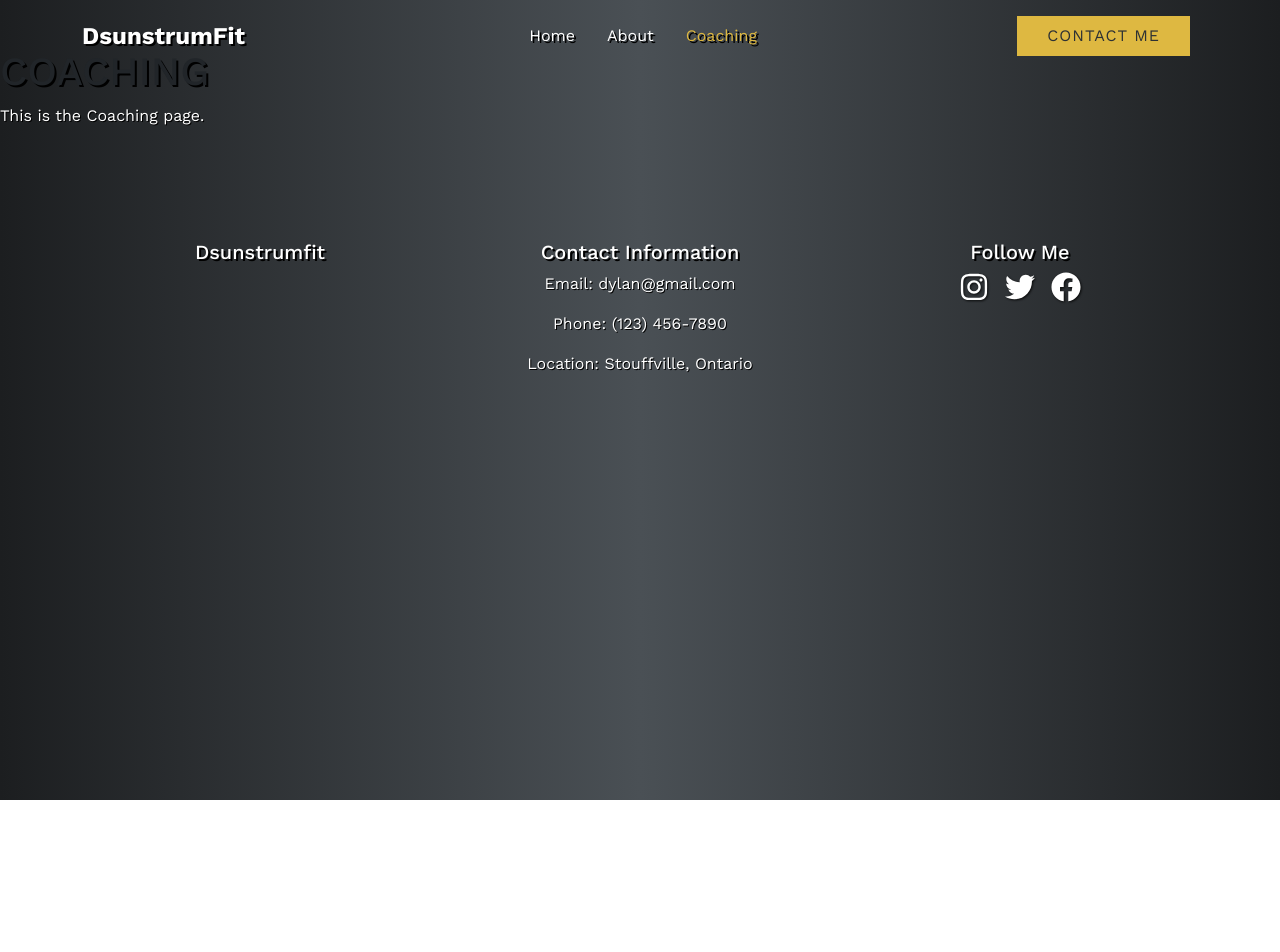
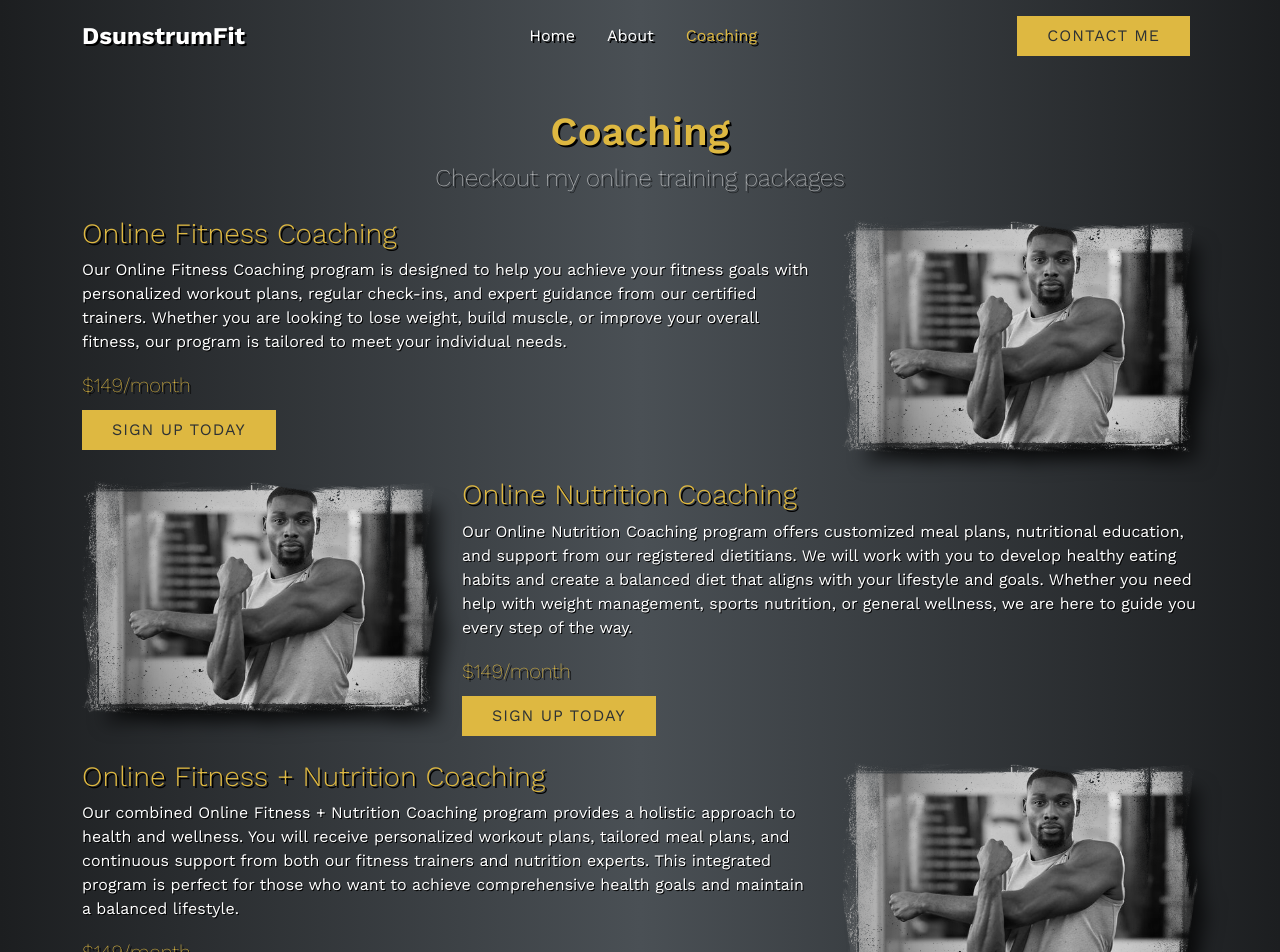
Before and after one commit to grantmacmillan/dsunstrumfit, a Next.js app: page /coaching in a window 1280 px wide. Shown: the top 952 px of the page. Before the commit the page ends 800 px from the top, so only its background shows below. Built offline with nearby package versions, Linux system fonts and the light colour scheme.

Commit message:
coaching page

```diff
--- /dev/null
+++ b/app/coaching/coaching.css
@@ -0,0 +1,17 @@
+.coaching-container {
+    padding-top: 60px;
+}
+
+.price-tag {
+    font-size: 1.25em;
+    font-weight: 200;
+    color: var(--primary-color);
+    /* Adjust color as needed */
+    margin: 10px 0;
+}
+
+.section-heading-small {
+    font-weight: 300;
+    color: var(--primary-color);
+    /* Adjust color as needed */
+}
--- a/app/coaching/page.js
+++ b/app/coaching/page.js
@@ -1,3 +1,11 @@
+import { FaFacebook, FaTwitter, FaInstagram, FaDumbbell } from 'react-icons/fa';
+import { IoBarbellOutline } from "react-icons/io5";
+
+import Image from 'next/image';
+import Link from 'next/link';
+import profilePic from "../../public/images/landing-small.jpg";
+import { Container, Row, Col } from 'react-bootstrap';
+
 export const metadata = {
     title: 'Dsunstrumfit - Coaching',
     description: 'Generated by create next app',
@@ -6,11 +14,103 @@ export const metadata = {
 
 export default function Coaching() {
     return (
-        <div>
-            <br></br>
-            <br></br>
-            <h1>COACHING</h1>
-            <p>This is the Coaching page.</p>
-        </div>
+        <Container className="mt-5 coaching-container">
+            <div className="text-center ">
+                <h1 className="section-heading">Coaching</h1>
+                <h4 className="section-subheading">Checkout my online training packages</h4>
+            </div>
+
+            <Row className="my-4">
+                <Col md={{ span: 8, order: 1 }} xs={{ order: 1 }}>
+                    <h3 className="section-heading-small">Online Fitness Coaching</h3>
+                    <p>
+                        Our Online Fitness Coaching program is designed to help you achieve your fitness goals
+                        with personalized workout plans, regular check-ins, and expert guidance from our
+                        certified trainers. Whether you are looking to lose weight, build muscle, or improve
+                        your overall fitness, our program is tailored to meet your individual needs.
+                    </p>
+                    <div className="price-tag">
+                        <span>$149/month</span>
+                    </div>
+                    <Link href="/contact">
+                        <span className="btn-flip" data-back="Contact Me" data-front="Sign Up Today"></span>
+                    </Link>
+                </Col>
+                <Col md={{ span: 4, order: 2 }} xs={{ order: 2 }}>
+                    <div className="masked-image">
+                        <Image
+                            src={profilePic}
+                            alt="Online Fitness Coaching"
+                            width={400}
+                            height={400}
+                            className="clientImage img-fluid"
+                        />
+                    </div>
+                </Col>
+            </Row>
+
+            {/* Online Nutrition Coaching */}
+            <Row className="my-4">
+                <Col md={{ span: 4, order: 1 }} xs={{ order: 2 }}>
+                    <div className="masked-image">
+                        <Image
+                            src={profilePic}
+                            alt="Online Nutrition Coaching"
+                            width={400}
+                            height={400}
+                            className="clientImage img-fluid"
+                        />
+                    </div>
+                </Col>
+                <Col md={{ span: 8, order: 2 }} xs={{ order: 1 }}>
+                    <h3 className="section-heading-small">Online Nutrition Coaching</h3>
+                    <p>
+                        Our Online Nutrition Coaching program offers customized meal plans, nutritional
+                        education, and support from our registered dietitians. We will work with you to develop
+                        healthy eating habits and create a balanced diet that aligns with your lifestyle and
+                        goals. Whether you need help with weight management, sports nutrition, or general
+                        wellness, we are here to guide you every step of the way.
+                    </p>
+                    <div className="price-tag">
+                        <span>$149/month</span>
+                    </div>
+                    <Link href="/contact">
+                        <span className="btn-flip" data-back="Contact Me" data-front="Sign Up Today"></span>
+                    </Link>
+                </Col>
+            </Row>
+
+            {/* Online Fitness + Nutrition Coaching */}
+            <Row className="my-4" >
+
+                <Col md={{ span: 8, order: 1 }} xs={{ order: 1 }}>
+                    <h3 className="section-heading-small">Online Fitness + Nutrition Coaching</h3>
+                    <p>
+                        Our combined Online Fitness + Nutrition Coaching program provides a holistic approach
+                        to health and wellness. You will receive personalized workout plans, tailored meal
+                        plans, and continuous support from both our fitness trainers and nutrition experts.
+                        This integrated program is perfect for those who want to achieve comprehensive health
+                        goals and maintain a balanced lifestyle.
+                    </p>
+                    <div className="price-tag">
+                        <span>$149/month</span>
+                    </div>
+                    <Link href="/contact">
+                        <span className="btn-flip" data-back="Contact Me" data-front="Sign Up Today"></span>
+                    </Link>
+                </Col>
+                <Col md={{ span: 4, order: 2 }} xs={{ order: 2 }}>
+                    <div className="masked-image">
+                        <Image
+                            src={profilePic}
+                            alt="Online Fitness + Nutrition Coaching"
+                            width={400}
+                            height={400}
+                            className="clientImage img-fluid"
+                        />
+                    </div>
+                </Col>
+            </Row>
+        </Container>
     );
 }
--- a/app/layout.js
+++ b/app/layout.js
@@ -6,6 +6,7 @@ import "./navbar.css";
 import "./home.css";
 import "./buttons.css";
 import "./about-me/about-me.css";
+import "./coaching/coaching.css";
 
 const workSans = Work_Sans({ subsets: ["latin"] });
 
```
